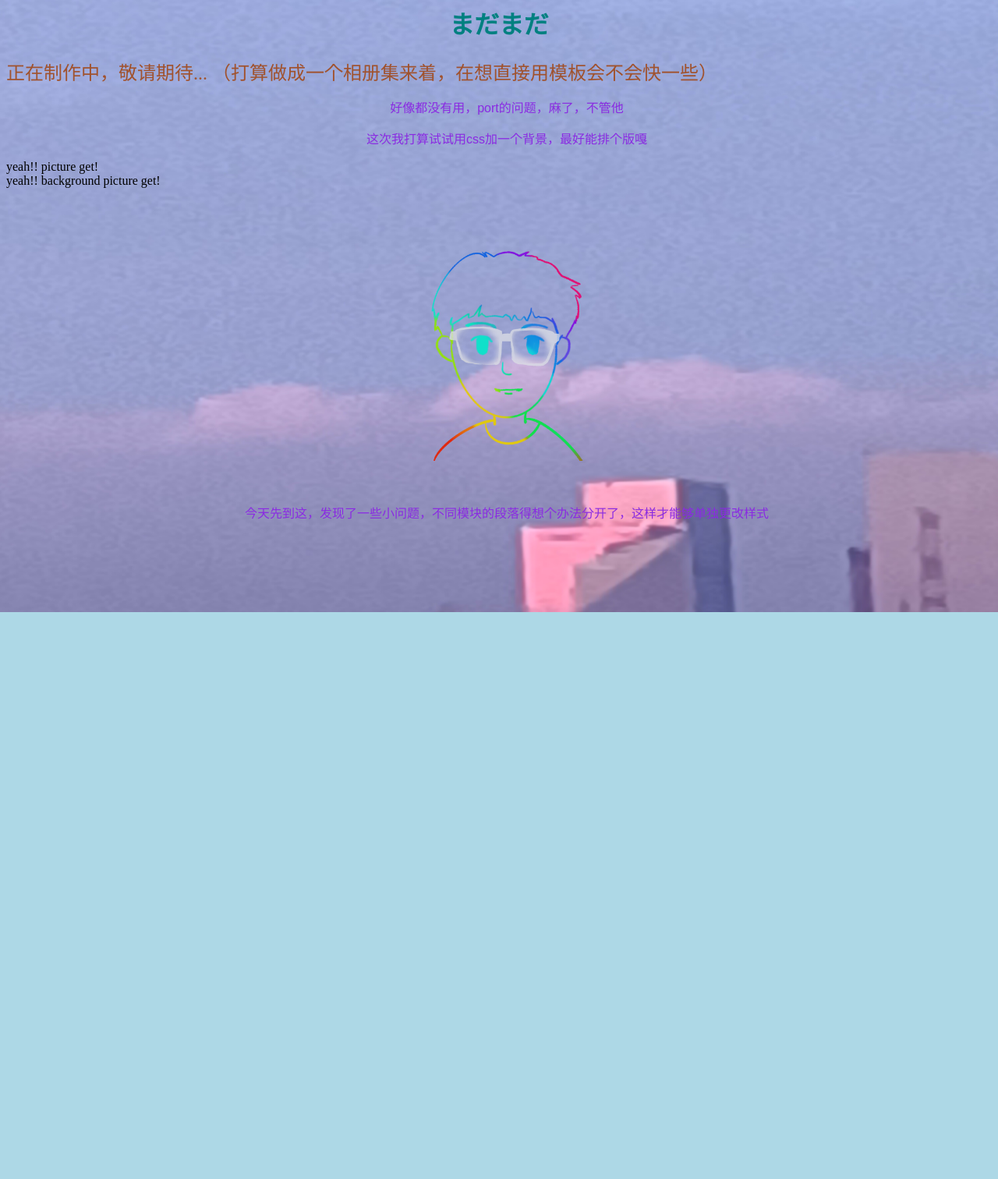
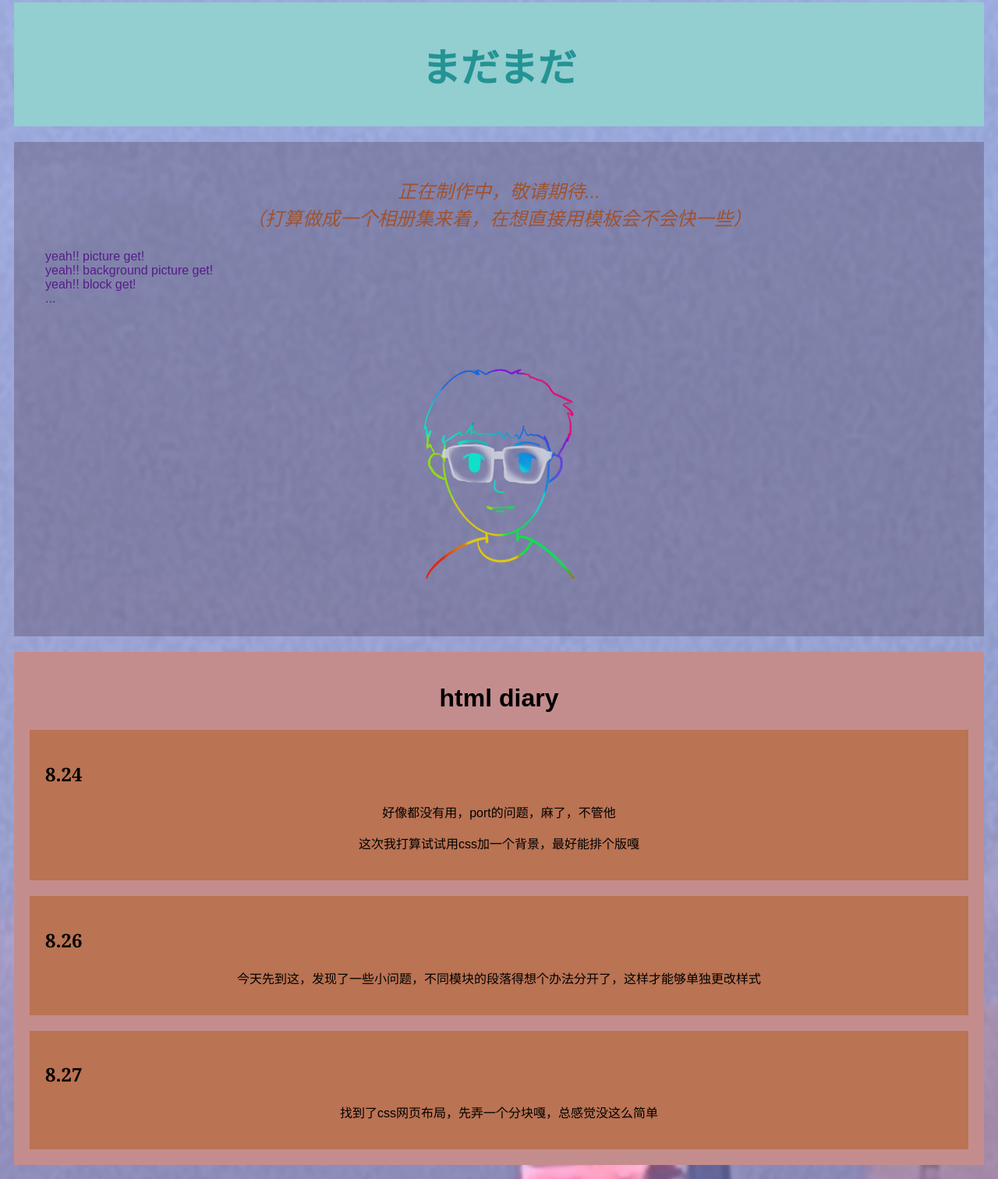
Before and after one commit to momok1/gaga, a plain HTML site: page index.html in a window 1280 px wide. Shown: the part 15-1527 px from the top of the page at 78% size. Before the commit the page ends 800 px from the top, so only its background shows below. Drawn offline with Linux system fonts and the light colour scheme.

Commit message:
add block

```diff
--- a/index.html
+++ b/index.html
@@ -1,7 +1,6 @@
 <!doctype html>
 <html>
 <head>
-
 <link rel ="icon" href ="./icon.jpeg" type ="image/x-icon">
 <link rel ="stylesheet" type ="text/css" href ="little_try.css">
 <meta charset='UTF-8'><meta name='viewport' content='width=device-width initial-scale=1'>
@@ -9,20 +8,65 @@
 </head>
 
 
-<body><h1 id='gaga'>まだまだ</h1>
-<p1>正在制作中，敬请期待...
-（打算做成一个相册集来着，在想直接用模板会不会快一些）
-</p1>
-<p>好像都没有用，port的问题，麻了，不管他</p>
-<p>这次我打算试试用css加一个背景，最好能排个版嘎</p>
-<p>
-  <detials>
-  <summary> yeah!! picture get!</summary>
-  <summary>yeah!! background picture get!</summary>
-</detials></p>
-<p>&nbsp;</p>
-<p><img src="gaga.png" referrerpolicy="no-referrer" alt="‘gaga’" width="300"></p>
-<p>&nbsp;</p>
-<p>今天先到这，发现了一些小问题，不同模块的段落得想个办法分开了，这样才能够单独更改样式</p>
+<body>
+<!-- /* head */ -->
+<div class ="header">
+  <h1>
+    まだまだ
+  </h1>
+</div>
+
+<!-- /* column */ -->
+<div class ="body">
+  <div class ="bodytitle">
+    <p>
+      正在制作中，敬请期待...<br>
+    （打算做成一个相册集来着，在想直接用模板会不会快一些）
+    </p>
+  </div>
+
+  <div class ="bodycont">
+    <p>
+      yeah!! picture get!<br>
+      yeah!! background picture get!<br>
+      yeah!! block get!<br>
+      ...
+    </p>
+  </div>
+
+  <div class ="bodypic">
+  <p>&nbsp;</p>
+  <p><img src="gaga.png" referrerpolicy="no-referrer" alt="‘gaga’" width="300"></p>
+  <p>&nbsp;</p>
+  </div>
+</div>
+
+<!-- footer -->
+<div class ="footer">
+  <h1>html diary</h1>
+  <div class ="card">
+    <h2>
+      8.24
+    </h2>
+    <p>好像都没有用，port的问题，麻了，不管他</p>
+    <p>这次我打算试试用css加一个背景，最好能排个版嘎</p>
+  </div>
+  <div class ="card">
+    <h2>
+      8.26
+    </h2>
+    <p>
+      今天先到这，发现了一些小问题，不同模块的段落得想个办法分开了，这样才能够单独更改样式
+    </p>
+  </div>
+  <div class ="card">
+    <h2>
+      8.27
+    </h2>
+    <p>
+      找到了css网页布局，先弄一个分块嘎，总感觉没这么简单
+    </p>
+  </div>
+</div>
 </body>
 </html>
--- a/little_try.css
+++ b/little_try.css
@@ -1,26 +1,77 @@
-title{
-    color:sienna;
-}
-h1{
-    text-align:center;
-    color:teal
-}
-
-p1{
-    color:sienna;
-    font-size: 24px;
-}
-p{
-    color:blueviolet;
-    text-align:center;
-    margin-left:20px;
-    font-family:'arial';
-  }
-
-
 body{
     background-image: url('bg.jpg');
     background-color: lightblue;
     background-repeat: no-repeat;
     background-size: 100% 150%;
+
+    font-family: Arial;
+    padding: 10px;
 }
+
+.header{
+    padding: 10px;
+    text-align: center;
+    background:rgb(147, 206, 208);
+}
+
+.header h1{
+    font-size: 50px;
+    text-align:center;
+    color:teal;
+    opacity:0.75;
+}
+
+.body{
+    padding: 20px;
+    background: rgba(69, 49, 69, 0.3);
+    margin-top: 20px;
+}
+
+.bodytitle p{
+    color:sienna;
+    text-align: center;
+    font-style: italic;
+    font-size: 24px;
+}
+.bodycont p{
+    color:rgb(85, 29, 137);
+    text-align:left;
+    margin-left:20px;
+    font-family:'arial';
+  }
+.bodypic p{
+    text-align: center;
+}
+
+.card{
+    padding: 20px;
+    background: rgb(186, 115, 83);
+    margin-top: 20px;
+}
+
+.card h2{
+    text-align: left;
+    font-family: Georgia, 'Times New Roman', Times, serif;
+
+}
+
+.footer{
+    padding: 20px;
+    text-align: center;
+    background: rgb(196, 141, 141);
+    margin-top: 20px;
+}
+
+@media screen and (max-width: 400px) {
+    .topnav a{
+        float: none;
+        width: 100%;
+    }
+}
+
+@media screen and (max-width: 800px){
+    .leftcolumn, .rightcolumn{
+        width: 100%;
+        padding: 0;
+    }
+}
```
